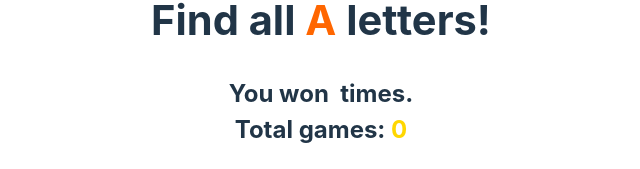
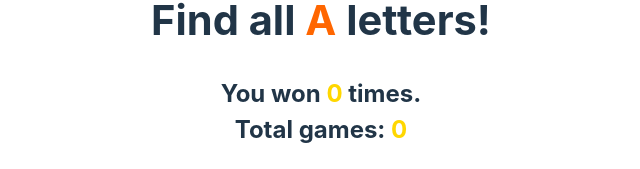
Before and after one commit to free3et/memo-game, a React (Vite) app: page / in a window 1280 px wide. Both pictures are taken after a click on the button "START GAME". Shown: the part 132-301 px from the top of the page, without its empty margins (319-959 px from the left). Built offline with nearby package versions, Linux system fonts and the light colour scheme.

Commit message:
update App.js

```diff
--- a/src/App.jsx
+++ b/src/App.jsx
@@ -45,7 +45,7 @@ function App() {
             Find all <span>{randomLetter}</span> letters!
           </h1>
           <h4>
-            You won <span>{localStorage.getItem("total_victories")}</span>
+            You won <span>{localStorage.getItem("total_victories") || 0}</span>
             &nbsp;times. <br />
             Total games: <span>{totalGamesCounter}</span>
           </h4>
```
